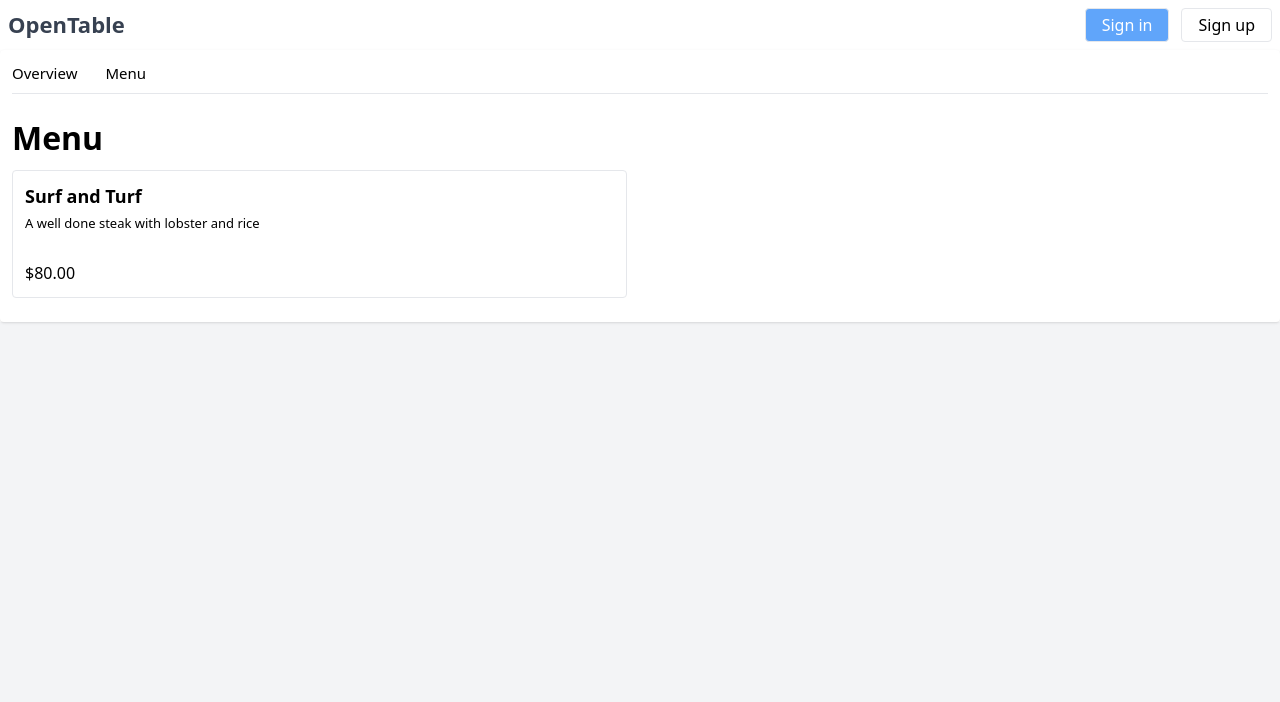
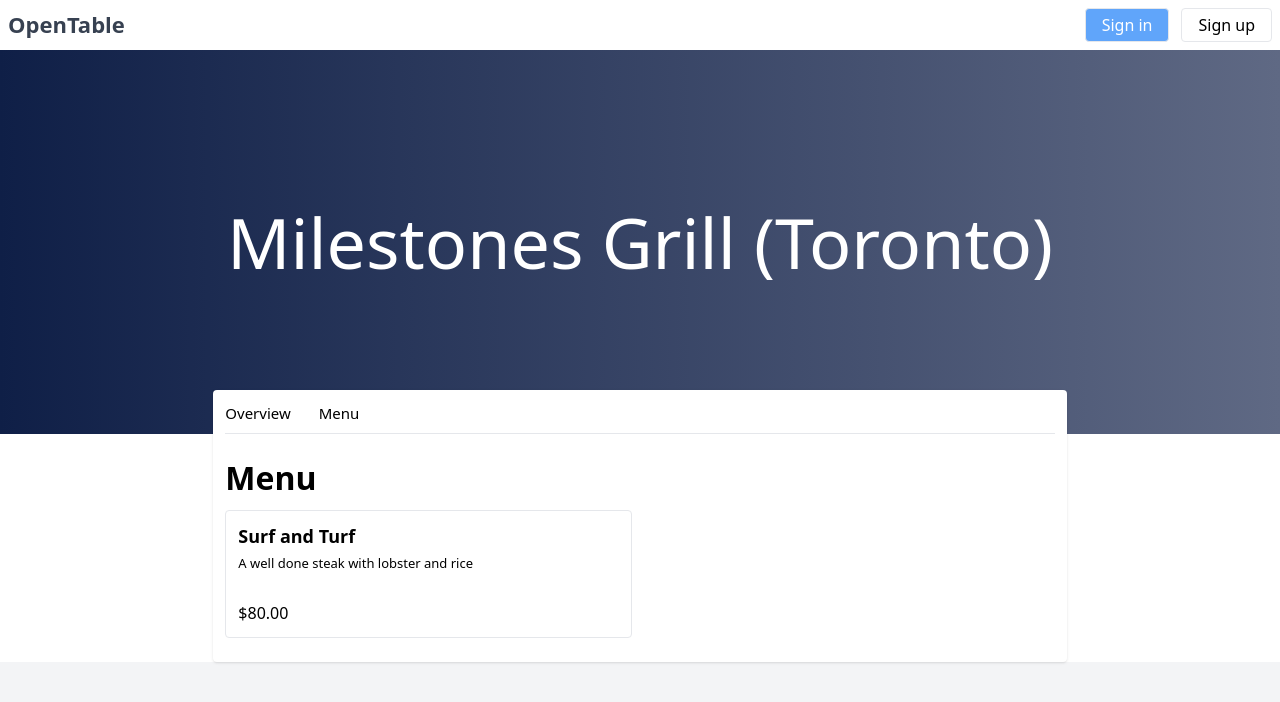
Before and after one commit to hung2k1301/Open-Table-app, a Next.js app: page /restaurant/1/menu in a window 1280 px wide. Shown: the top 702 px of the page. Built offline with nearby package versions, Linux system fonts and the light colour scheme.

Commit message:
refactor: create restaurant layout

```diff
--- /dev/null
+++ b/app/restaurant/[slug]/layout.tsx
@@ -0,0 +1,16 @@
+import Header from "./components/Header";
+
+export default function RestaurantLayout({
+  children,
+}: {
+  children: React.ReactNode;
+}) {
+  return (
+    <main>
+      <Header></Header>
+      <div className="flex m-auto w-2/3 justify-between items-start 0 -mt-11">
+        {children}
+      </div>
+    </main>
+  );
+}
```
